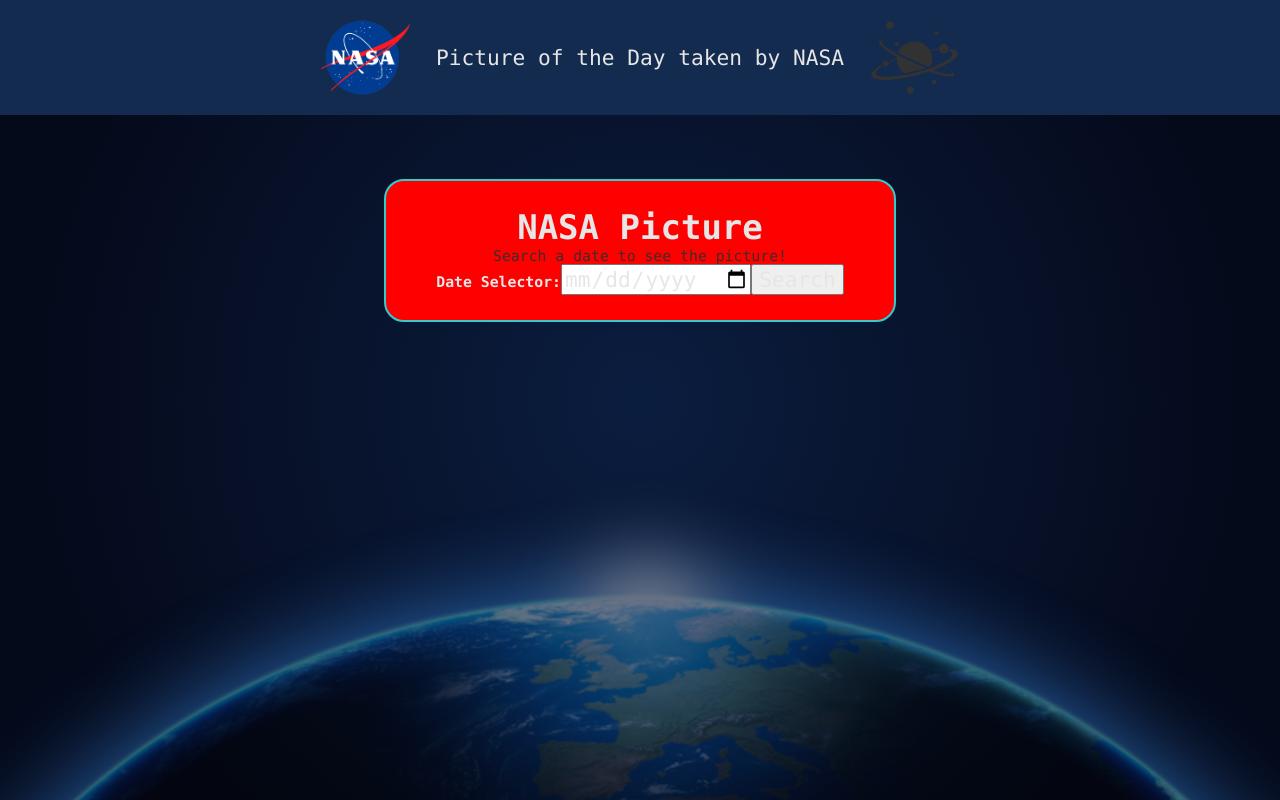
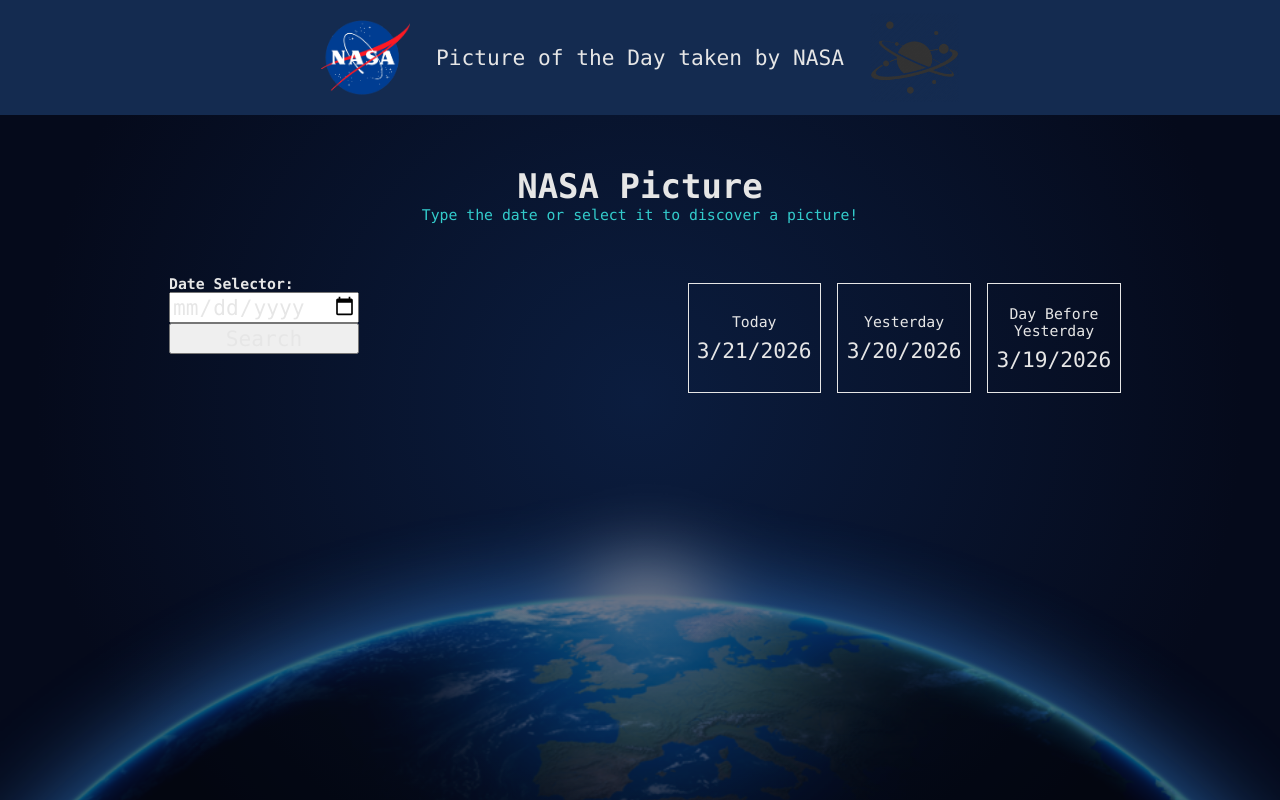
Before and after one commit to Cospiz67/mp-4, a Next.js app: page / in a window 1280 px wide. Built offline with nearby package versions, Linux system fonts and the light colour scheme.

Commit message:
style + button

```diff
--- a/app/layout.tsx
+++ b/app/layout.tsx
@@ -39,6 +39,8 @@
   width: 100%;
   min-height:100vh;
   background: radial-gradient(circle at center, #0B1D3F 0%, #050A1B 80%);
+  position: relative;
+  z-index:0;
 `
 
 const StyledHeader = styled.div`
@@ -54,7 +56,20 @@
   width: 7%;
   margin: 1% 2%;
 `
-const Wrapper = styled.div`
+const StyledPlanet = styled.div`
+  position: fixed;
+  bottom: -200px;
+  left: 50%;
+  transform: translateX(-50%);
+  min-width: 110%;
+  min-height: 100%;
+  opacity: 0.4;
+  pointer-events: none;
+  background-image: url("./planet_earth.png");
+  background-size: contain;
+  background-repeat: no-repeat;
+  background-position: center;
+  z-index: -1;
 `
 
 export default function RootLayout(
@@ -68,9 +83,8 @@
               <h1>Picture of the Day taken by NASA</h1>
               <StyledImg src="./logo_planet.png" alt ="logo planet"></StyledImg>
             </StyledHeader>
-            <Wrapper>
-              {children}
-            </Wrapper>
+            {children}
+            <StyledPlanet></StyledPlanet>
           </StyledContainer>
         </body>
       </html>
--- a/app/page.tsx
+++ b/app/page.tsx
@@ -70,44 +70,89 @@
 import styled from "styled-components";
 
 const StyledDiv = styled.div`
-  margin: 5% auto;
+  margin: 2% auto;
   padding: 2%;
   width: 40%;
-  border-radius: 20px;
+  text-align:center;
+`
+/*  border-radius: 20px;
   background-color: red;
-  text-align:center;
   border: #33CCCC solid 2px;
-`
+`*/
+
 const StyledH1 = styled.h1`
   font-size: calc(2px + 2.5vw);
   font-weight:bold;
 `
 const StyledH3 = styled.h3`
   font-size: calc(2px + 1vw);
-  color: hsla(0, 3%, 19%, 0.95);
+  color: #33CCCC;
 `
+/*color: hsla(0, 3%, 19%, 0.95);
+*/
 
 const StyledLabel = styled.label`
   font-size: calc(2px + 1vw);
   font-weight: bold;
 `
 
-const StyledPlanet = styled.div`
-  position: fixed;
-  bottom: -200px;
-  left: 50%;
-  transform: translateX(-50%);
-  min-width: 110%;
-  min-height: 100%;
-  opacity: 0.4;
-  background-image: url("./planet_earth.png");
-  background-size: contain;
-  background-repeat: no-repeat;
-  background-position: center;
-  z-index: 0;
+// const StyledPlanet = styled.div`
+//   position: fixed;
+//   bottom: -200px;
+//   left: 50%;
+//   transform: translateX(-50%);
+//   min-width: 110%;
+//   min-height: 100%;
+//   opacity: 0.4;
+//   pointer-events: none;
+//   background-image: url("./planet_earth.png");
+//   background-size: contain;
+//   background-repeat: no-repeat;
+//   background-position: center;
+//   z-index: 0;
+// `
+const StyledWrapper = styled.div`
+  display: flex;
+  flex-direction: row;
+  justify-content: center;
+`
+const StyledInputContainer = styled.div`
+  display: flex;
+  flex-direction: column;
+  margin: 0 auto;
+`
+const StyledGroup = styled.div`
+  display: flex;
+  justify-content: center;
+  text-align:center;
+  margin: 0 auto;
+`
+const StyledCard = styled.button`
+  padding:5% 2%;
+  margin: 2%;
+  border: 0.1px solid #E6E6E6;
+  background-color: transparent;
+
+  &:hover {
+    border-color: #33CCCC;
+    background-color: #142B50;
+  }
+`
+const StyledString = styled.p`
+  font-size: calc(2px + 1vw);
+  margin-bottom: 7%;
 `
 
-function changeDate(){
+const stringDates: string[] = ["Today", "Yesterday", "Day Before Yesterday"]
+const arrayDates: Date[]= [];
+const today = new Date();
+for(let i= 0; i<3; i++){
+  const d = new Date(today);
+  d.setDate(today.getDate() - i); // to avoid problems with months and how many days they have
+  arrayDates.push(d);
+}
+
+function changeDateInput(){
   const input = document.getElementById("input") as HTMLInputElement;
   const date = input.value;
   if(input.value.trim() !== '')
@@ -119,12 +164,29 @@
     <>
       <StyledDiv>
         <StyledH1>NASA Picture</StyledH1>
-        <StyledH3>Search a date to see the picture!</StyledH3>
-        <StyledLabel htmlFor="Date selector">Date Selector:</StyledLabel>
-        <input required type ="date" id="input"></input>
-        <button onClick={changeDate} >Search</button>
+        <StyledH3>Type the date or select it to discover a picture!</StyledH3>
       </StyledDiv>
-      <StyledPlanet></StyledPlanet>
+      <StyledWrapper>
+        <StyledInputContainer>
+          <StyledLabel htmlFor="Date selector">Date Selector:</StyledLabel>
+          <input required type ="date" id="input"></input>
+          <button onClick={changeDateInput} >Search</button>
+        </StyledInputContainer>
+        <StyledGroup>
+          {
+            arrayDates.map((date, index)=>{
+              return(
+                  <StyledCard key={index}
+                    onClick={()=>window.location.href = "/"+date.toISOString().slice(0, 10)}>
+                    <StyledString>{stringDates[index]}</StyledString>
+                    <p>{date.toLocaleDateString()}</p>
+                  </StyledCard>
+              );
+            })
+          }
+        </StyledGroup>
+      </StyledWrapper>
+      {/* <StyledPlanet></StyledPlanet> */}
     </>
   )
 }
--- a/next.config.ts
+++ b/next.config.ts
@@ -3,6 +3,10 @@
 const nextConfig: NextConfig = {
   /* config options here */
   reactCompiler: true,
+  compiler: {
+    styledComponents: true, //allow the styled components
+    // to be synchronized on the client and on the sever
+  },
 };
 
 export default nextConfig;
```
Also changed, not shown: app/[date]/page.tsx (+59 -10 lines).
